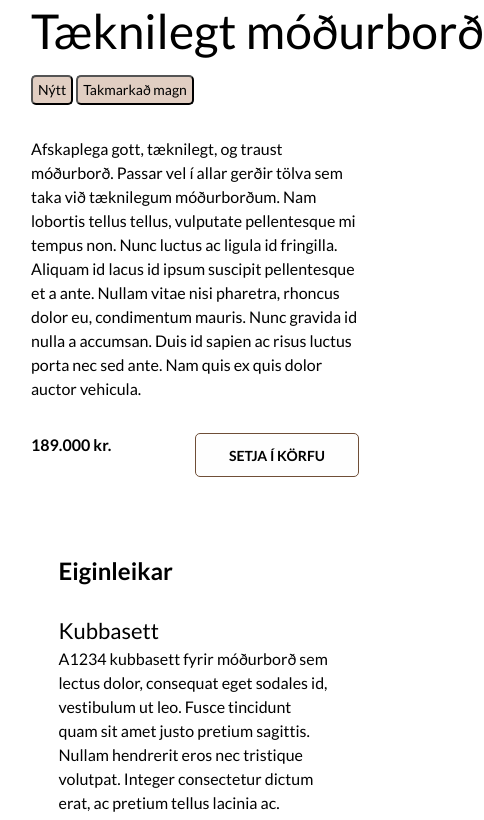
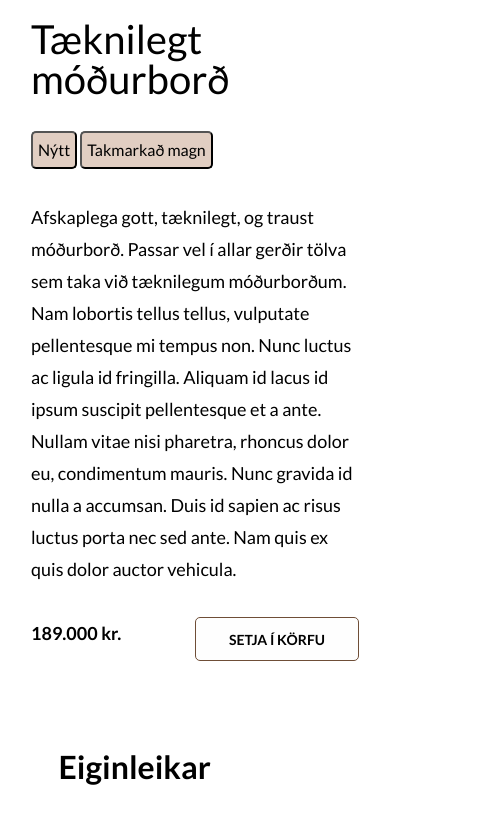
Before and after one commit to hemmiklemmi/Taeknibudin-vefsida, a website: page pages/vara.html in a window 390 px wide. Shown: the part 319-1139 px from the top of the page, 484 px wide, since content can reach past the window. Drawn offline with Linux system fonts and the light colour scheme.

Commit message:
lagaði vara siðu

```diff
--- a/styles/fonts.scss
+++ b/styles/fonts.scss
@@ -52,6 +52,10 @@ footer {
   }
 }
 
+form h2 {
+  @include font(32px, normal, normal, 48px);
+}
+
 .a-header-h2 {
   h2 {
     @include font( 40px, normal, bold, 40px);
@@ -68,6 +72,7 @@ footer {
   &-upper h2 {
     @include font(36px, normal, normal, 48px);
   }
+
   &-lower p {
     @include font(20px, normal, normal, 32px);
   }
@@ -93,14 +98,50 @@ footer {
   font-size: 20px;
   line-height: 32px;
 }
-.input-field{
+
+.input-field {
   font-size: 22px;
   line-height: 32px;
 }
-form h2{
-  @include font(32px, normal, normal, 48px);
-}
-.karfa{
+
+.karfa {
   font-size: 22px;
   line-height: 32px;
 }
+
+.product-information {
+  h2 {
+    font-size: 60px;
+    font-style: normal;
+    font-weight: normal;
+    line-height: 50px;
+  }
+
+  p {
+    @include font(20px, normal, normal, 32px);
+  }
+}
+
+.productpage-details {
+  section h2 {
+    @include font(32px, normal, bold, 48px);
+  }
+
+  section h3 {
+    font-size: 28px;
+  }
+
+  section p {
+    font-size: 20px;
+    line-height: 32px;
+  }
+}
+
+.tags button{
+  font-size: 16px;
+  line-height: 24px;
+}
+
+.related-products  h2{
+  @include font(32px, normal, normal, 48px);
+}
--- a/styles/footer.scss
+++ b/styles/footer.scss
@@ -35,7 +35,8 @@ footer {
   .footer-section {
     grid-column: span 3;
   }
-  footer h2{
+
+  footer h2 {
     padding-top: 10px;
   }
 }
--- a/styles/frontpage-content.scss
+++ b/styles/frontpage-content.scss
@@ -71,9 +71,9 @@
   .content-img-lower,
   .content-text-upper,
   .content-text-lower {
+    gap: $spacing;
     grid-column: span 6;
     padding: $spacing;
-    gap:$spacing;
   }
 
   .content-img-upper,
@@ -101,7 +101,8 @@
       padding: $spacing 0;
     }
   }
-  .content-cta{
-    padding:2*$spacing 0;
+
+  .content-cta {
+    padding: 2*$spacing 0;
   }
 }
--- a/styles/frontpage-products.scss
+++ b/styles/frontpage-products.scss
@@ -1,7 +1,7 @@
 .products-h2-container {
   h2 {
     grid-column: 2;
-    padding-bottom:$spacing;
+    padding-bottom: $spacing;
   }
 }
 
@@ -52,9 +52,10 @@
 }
 
 @media (max-width: 700px) {
-  .products{
+  .products {
     padding: $spacing 0;
   }
+
   .products-container {
     section {
       grid-column: span 12;
@@ -64,7 +65,7 @@
   .products .products-h2-container {
     display: flex;
     margin: auto;
+    padding: 10px 0 30px;
     width: 95%;
-    padding: 10px 0px 30px 0
   }
 }
--- a/styles/header.scss
+++ b/styles/header.scss
@@ -145,6 +145,7 @@ input {
   .menu {
     justify-content: space-around;
   }
+
   .below-menu-text {
     text-align: center;
   }
--- a/styles/orderpage-content.scss
+++ b/styles/orderpage-content.scss
@@ -110,7 +110,8 @@ input::-webkit-inner-spin-button {
   .input-field{
     display: grid;
   }
-  .karfa-item-1{
+
+  .karfa-item-1 {
     flex-direction: column;
   }
 }
--- a/styles/product-page-content.scss
+++ b/styles/product-page-content.scss
@@ -7,31 +7,22 @@
 
 .picture-of-product {
   grid-column-start: span 6;
+  height: 100%;
   width: 100%;
-    height: 100%;
 }
 
 .product-information {
   display: flex;
   flex-direction: column;
+  gap: 2rem;
   grid-column-start: span 6;
   padding: 1rem;
-    gap: 2rem;
 }
 
-.product-information > h2 {
-    font-size: 3em;
-    font-weight: 100;
-    height: max-content;
-    white-space: nowrap;
-}
-
-
 .product-information > .product-card-footer {
-    display:flex;
+  display: flex;
   justify-content: space-between;
   margin-top: auto;
-
 }
 
 .product-information > .product-card-footer > .long-button {
@@ -46,49 +37,55 @@
   display: flex;
   flex-direction: column;
   gap: 2rem;
+  margin: auto;
+  padding: 1rem 10% 4rem;
   width: 70%;
-    padding: 1rem 10% 4rem 10%;
-    margin: auto;
 }
 
 .related-products {
+  background-color: #e1cec2;
   display: grid;
   gap: $spacing;
+  grid-column-gap: 20px;
   grid-template-columns: repeat(12, 1fr);
   grid-template-rows: auto;
+  margin: auto;
   padding: 2*$spacing $spacing;
-    background-color: #e1cec2;
-    margin: auto;
-    grid-column-gap: 20px;
 }
 
 .related-products > .product-card {
   display: flex;
   grid-column-start: span 3;
-    margin: 1rem;
   width: 92.5%;
 }
 
 .related-products > h2 {
   grid-column-start: span 12;
-    margin: 1rem;
-}
-
-@media (max-width: 750px) {
-    .picture-of-product, .product-information {
-        grid-column: span 12;
-    }
 }
 
 @media (max-width: 1000px) {
   .related-products > .product-card {
     grid-column: span 6;
-        width:auto;
+    width: auto;
   }
 }
 
 @media (max-width: 750px) {
   .related-products > .product-card {
     grid-column: span 12;
+    width: 95%;
+    margin: auto;
+  }
+
+  .picture-of-product,
+  .product-information {
+    grid-column: span 12;
+  }
+
+  .product-information {
+    h2 {
+      font-size: 40px;
+      line-height: 40px;
     }
   }
+}
--- a/styles/productlist-page-content.scss
+++ b/styles/productlist-page-content.scss
@@ -78,4 +78,15 @@
     font-size: 14px;
     line-height: 30px;
   }
+  .productpage-details {
+    section p{
+      font-size: 18px;
+    }
+  }
+
+  .product-information {
+    p{
+      font-size: 18px;
+    }
+  }
 }
```
Also changed, not shown: styles.css, 2 other files. Lines whose indentation alone changed are shown as unchanged.
